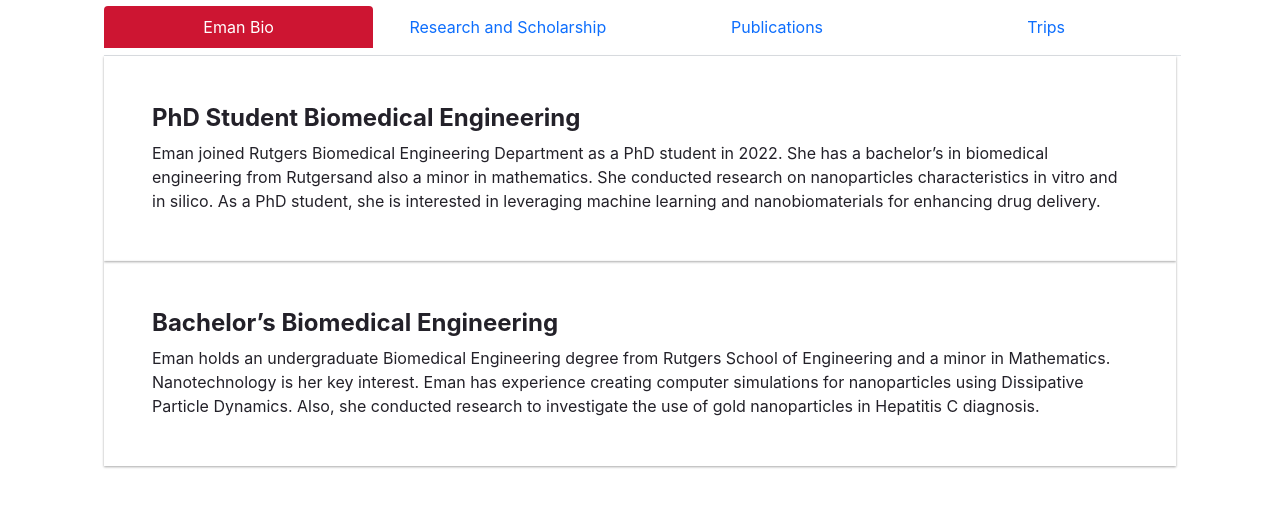
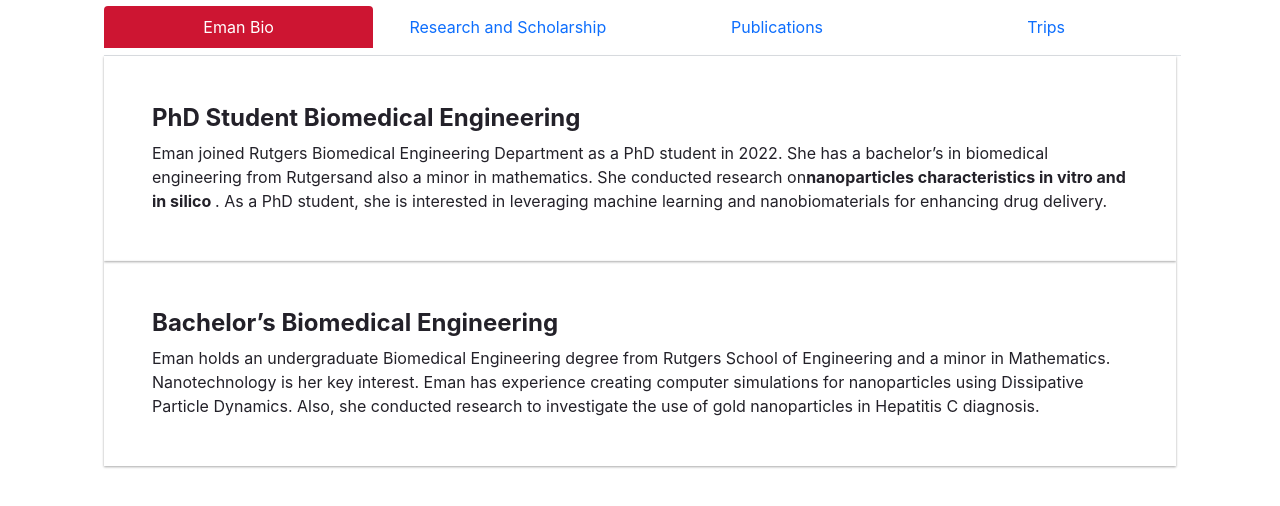
Before and after one commit to shahabyounas/emanahmed, a Gatsby site: page / in a window 1280 px wide. Shown: the part 18-524 px from the top of the page. Built offline with nearby package versions, Linux system fonts and the light colour scheme; Gatsby itself is replaced by a stand-in of ours.

Commit message:
highlight research work

```diff
--- a/src/components/home/Home.js
+++ b/src/components/home/Home.js
@@ -34,7 +34,7 @@ function Home() {
             <h4 style={{ fontWeight: 'bold' }}> PhD Student Biomedical Engineering  </h4>
             Eman joined Rutgers Biomedical Engineering Department as a PhD student in 2022. She has a bachelor’s
             in biomedical engineering from Rutgersand also a minor in mathematics. She conducted research on
-            nanoparticles characteristics in vitro and in silico. As a PhD student, she is interested in leveraging
+            <strong>nanoparticles characteristics in vitro and in silico </strong>. As a PhD student, she is interested in leveraging
              machine learning and nanobiomaterials for enhancing drug delivery.
             </div>
 
```
